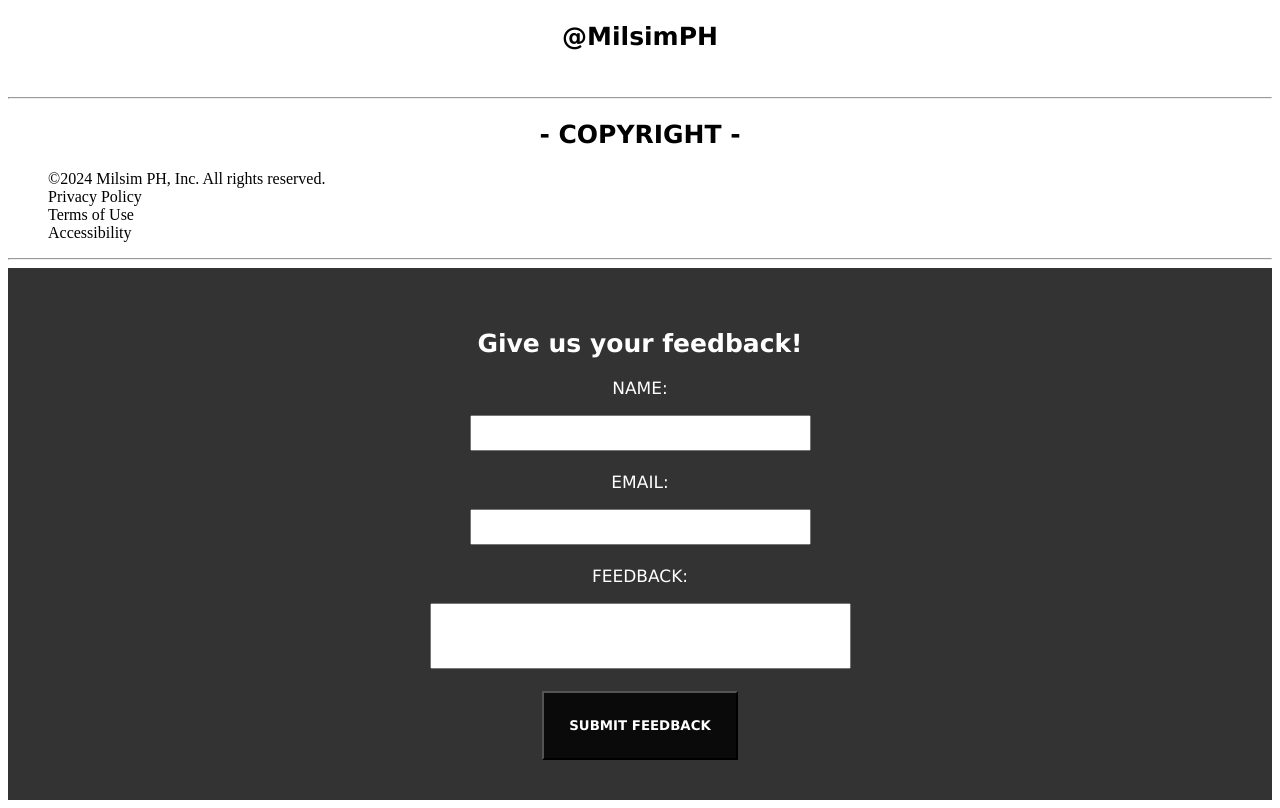
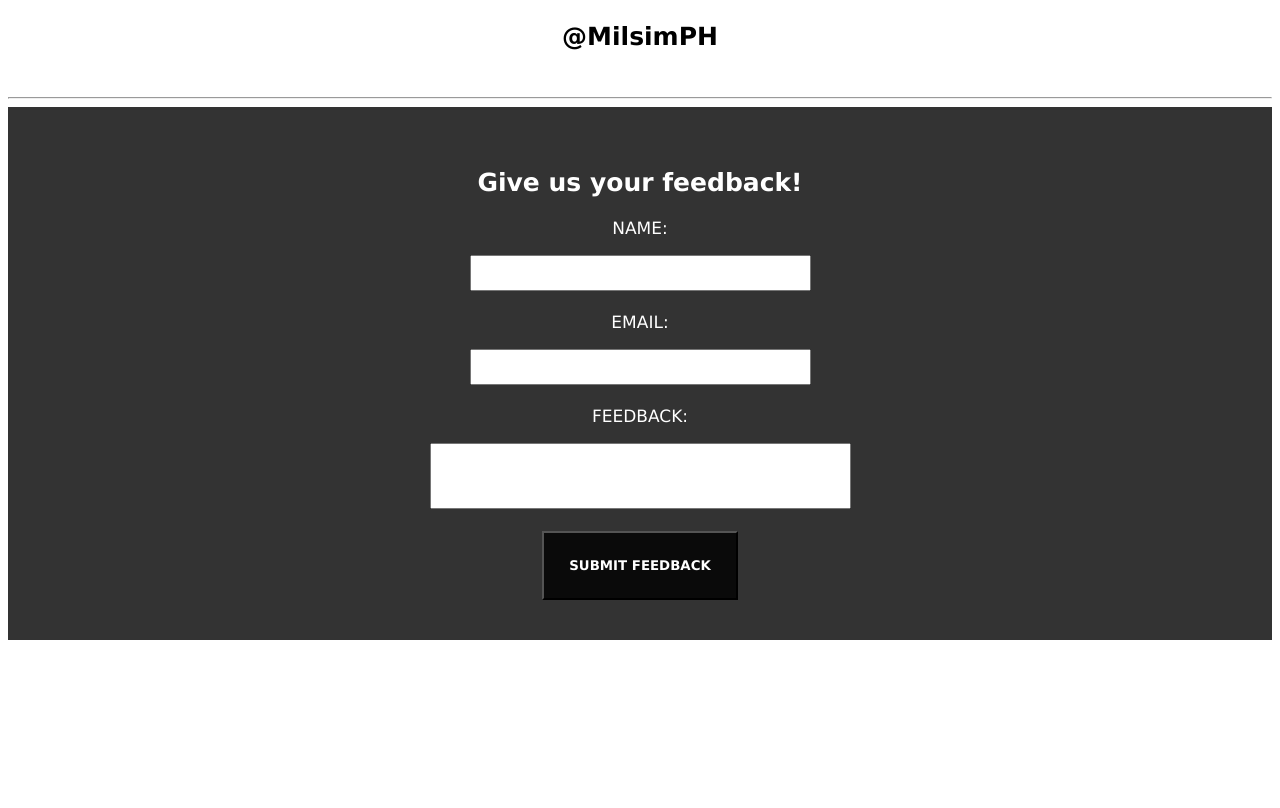
Before and after one commit to Bob-is-John/Bobis, a plain HTML site: page Milsim-About-Us.html in a window 1280 px wide. Shown: the part 1622-2430 px from the top of the page. After the commit the page ends 2270 px from the top, so only its background shows below. Drawn offline with Linux system fonts and the light colour scheme.

Commit message:
Update Milsim-About-Us.html

```diff
--- a/Milsim-About-Us.html
+++ b/Milsim-About-Us.html
@@ -58,16 +58,6 @@
 	<h2>@MilsimPH</h2>
 	<br>
 	<hr>
-	<h2>- COPYRIGHT -</h2>
-
-	<!--center-->
-	<dl>
-	    <dd>©2024 Milsim PH, Inc. All rights reserved.</dd>
-		<dd>Privacy Policy</dd>
-		<dd>Terms of Use</dd>
-		<dd>Accessibility</dd>
-	</dl>
-	<hr>
 	<!--center-->
 
 <footer>
```
